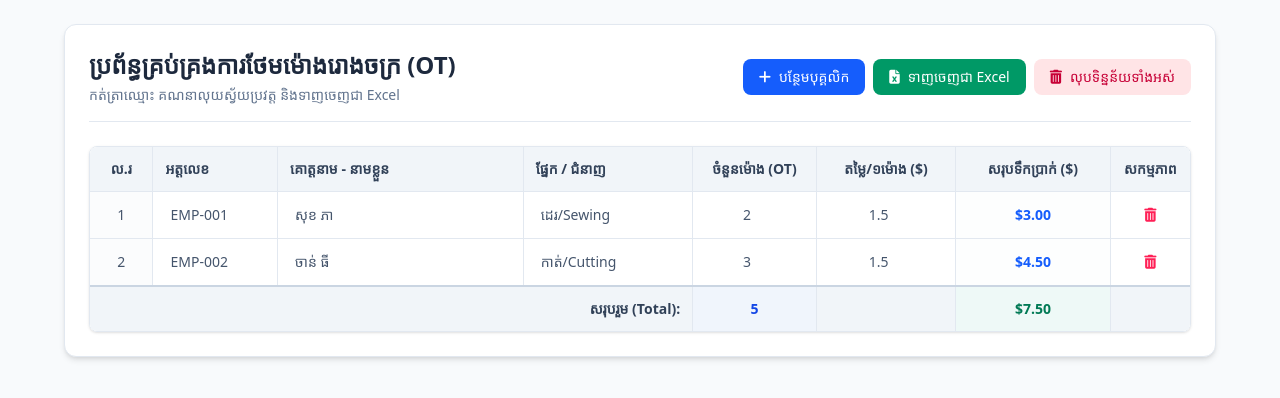
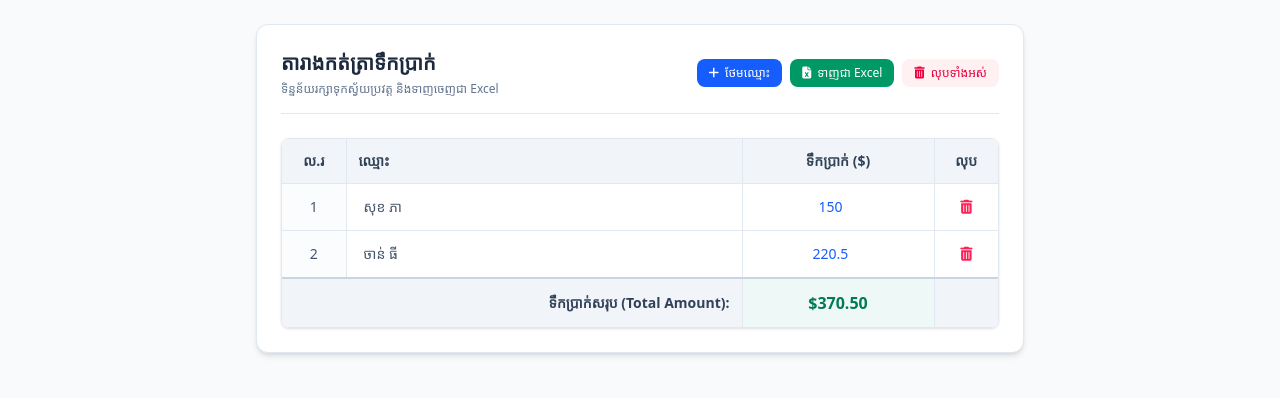
Before and after one commit to monsela1/MSL-Management-System, a plain HTML site: page index.html in a window 1280 px wide. Drawn offline with nearby package versions, Linux system fonts and the light colour scheme.

Commit message:
Update index.html

```diff
--- a/index.html
+++ b/index.html
@@ -3,55 +3,49 @@
 <head>
     <meta charset="UTF-8">
     <meta name="viewport" content="width=device-width, initial-scale=1.0">
-    <title>Factory Overtime Management System</title>
+    <title>Simple Amount Tracker</title>
     <script src="https://cdn.jsdelivr.net/npm/@tailwindcss/browser@4"></script>
     <link rel="stylesheet" href="https://cdnjs.cloudflare.com/ajax/libs/font-awesome/6.4.0/css/all.min.css">
     <script src="https://cdnjs.cloudflare.com/ajax/libs/xlsx/0.18.5/xlsx.full.min.js"></script>
 </head>
 <body class="bg-slate-50 p-4 md:p-6 font-sans">
 
-    <div class="max-w-6xl mx-auto bg-white p-4 md:p-6 rounded-xl shadow-md border border-slate-200">
+    <div class="max-w-3xl mx-auto bg-white p-4 md:p-6 rounded-xl shadow-md border border-slate-200">
 
-        <div class="flex flex-col md:flex-row justify-between items-start md:items-center mb-6 border-b border-slate-200 pb-4 gap-4">
+        <div class="flex flex-col sm:flex-row justify-between items-start sm:items-center mb-6 border-b border-slate-200 pb-4 gap-4">
             <div>
-                <h1 class="text-2xl font-bold text-slate-800">ប្រព័ន្ធគ្រប់គ្រងការថែមម៉ោងរោងចក្រ (OT)</h1>
-                <p class="text-sm text-slate-500 mt-1">កត់ត្រាឈ្មោះ គណនាលុយស្វ័យប្រវត្ត និងទាញចេញជា Excel</p>
+                <h1 class="text-xl font-bold text-slate-800">តារាងកត់ត្រាទឹកប្រាក់</h1>
+                <p class="text-xs text-slate-500 mt-1">ទិន្នន័យរក្សាទុកស្វ័យប្រវត្ត និងទាញចេញជា Excel</p>
             </div>
-            <div class="flex flex-wrap gap-2 w-full md:w-auto">
-                <button onclick="addRow()" class="bg-blue-600 hover:bg-blue-700 text-white px-4 py-2 rounded-lg font-medium text-sm flex items-center gap-2 transition cursor-pointer">
-                    <i class="fa-solid fa-plus"></i> បន្ថែមបុគ្គលិក
+            <div class="flex flex-wrap gap-2 w-full sm:w-auto">
+                <button onclick="addRow()" class="bg-blue-600 hover:bg-blue-700 text-white px-3 py-1.5 rounded-lg font-medium text-xs flex items-center gap-1.5 transition cursor-pointer">
+                    <i class="fa-solid fa-plus"></i> ថែមឈ្មោះ
                 </button>
-                <button onclick="exportToExcel()" class="bg-emerald-600 hover:bg-emerald-700 text-white px-4 py-2 rounded-lg font-medium text-sm flex items-center gap-2 transition cursor-pointer">
-                    <i class="fa-solid fa-file-excel"></i> ទាញចេញជា Excel
+                <button onclick="exportToExcel()" class="bg-emerald-600 hover:bg-emerald-700 text-white px-3 py-1.5 rounded-lg font-medium text-xs flex items-center gap-1.5 transition cursor-pointer">
+                    <i class="fa-solid fa-file-excel"></i> ទាញជា Excel
                 </button>
-                <button onclick="clearAllData()" class="bg-rose-100 hover:bg-rose-200 text-rose-700 px-4 py-2 rounded-lg font-medium text-sm flex items-center gap-2 transition cursor-pointer">
-                    <i class="fa-solid fa-trash-can"></i> លុបទិន្នន័យទាំងអស់
+                <button onclick="clearAllData()" class="bg-rose-50 hover:bg-rose-100 text-rose-600 px-3 py-1.5 rounded-lg font-medium text-xs flex items-center gap-1.5 transition cursor-pointer">
+                    <i class="fa-solid fa-trash-can"></i> លុបទាំងអស់
                 </button>
             </div>
         </div>
 
         <div class="overflow-x-auto rounded-lg border border-slate-200 shadow-sm">
-            <table class="w-full text-left border-collapse bg-white minimum-w-[800px]">
+            <table class="w-full text-left border-collapse bg-white">
                 <thead>
                     <tr class="bg-slate-100 border-b border-slate-200 text-slate-700 font-semibold text-sm select-none">
                         <th class="p-3 border-r border-slate-200 text-center w-16">ល.រ</th>
-                        <th class="p-3 border-r border-slate-200 w-32">អត្តលេខ</th>
-                        <th class="p-3 border-r border-slate-200 w-64">គោត្តនាម - នាមខ្លួន</th>
-                        <th class="p-3 border-r border-slate-200 w-44">ផ្នែក / ជំនាញ</th>
-                        <th class="p-3 border-r border-slate-200 text-center w-32">ចំនួនម៉ោង (OT)</th>
-                        <th class="p-3 border-r border-slate-200 text-center w-36">តម្លៃ/១ម៉ោង ($)</th>
-                        <th class="p-3 border-r border-slate-200 text-center w-40">សរុបទឹកប្រាក់ ($)</th>
-                        <th class="p-3 text-center w-20">សកម្មភាព</th>
+                        <th class="p-3 border-r border-slate-200">ឈ្មោះ</th>
+                        <th class="p-3 border-r border-slate-200 text-center w-48">ទឹកប្រាក់ ($)</th>
+                        <th class="p-3 text-center w-16">លុប</th>
                     </tr>
                 </thead>
                 <tbody id="table-body" class="text-slate-600 text-sm divide-y divide-slate-200">
                     </tbody>
                 <tfoot>
                     <tr class="bg-slate-100 font-bold text-slate-700 border-t-2 border-slate-300 text-sm select-none">
-                        <td colspan="4" class="p-3 border-r border-slate-200 text-right">សរុបរួម (Total):</td>
-                        <td id="total-ot-hours" class="p-3 border-r border-slate-200 text-center text-blue-700 bg-blue-50/50">0</td>
-                        <td class="p-3 border-r border-slate-200 bg-slate-100"></td>
-                        <td id="grand-total-amount" class="p-3 border-r border-slate-200 text-center text-emerald-700 bg-emerald-50/50">$0.00</td>
+                        <td colspan="2" class="p-3 border-r border-slate-200 text-right">ទឹកប្រាក់សរុប (Total Amount):</td>
+                        <td id="grand-total-amount" class="p-3 border-r border-slate-200 text-center text-emerald-700 bg-emerald-50/50 text-base">$0.00</td>
                         <td></td>
                     </tr>
                 </tfoot>
@@ -60,41 +54,30 @@
     </div>
 
     <script>
-        // ចាប់ផ្តើមដំណើរការដំបូង៖ ទាញទិន្នន័យពី LocalStorage បើគ្មានទេ ដាក់ទិន្នន័យគំរូ ២ ជួរ
-        let employeeData = JSON.parse(localStorage.getItem('factory_ot_data')) || [
-            { id: "EMP-001", name: "សុខ ភា", department: "ដេរ/Sewing", hours: 2, rate: 1.5 },
-            { id: "EMP-002", name: "ចាន់ ធី", department: "កាត់/Cutting", hours: 3, rate: 1.5 }
+        // ទាញទិន្នន័យពី LocalStorage បើគ្មានទេ ដាក់ទិន្នន័យគំរូ ២ ជួរ
+        let records = JSON.parse(localStorage.getItem('simple_amount_data')) || [
+            { name: "សុខ ភា", amount: 150.00 },
+            { name: "ចាន់ ធី", amount: 220.50 }
         ];
 
-        // មុខងារ Render បង្ហាញទិន្នន័យទៅលើតារាង HTML
+        // បង្ហាញទិន្នន័យលើតារាង
         function renderTable() {
             const tbody = document.getElementById('table-body');
             tbody.innerHTML = "";
 
-            employeeData.forEach((emp, index) => {
-                const totalAmount = (emp.hours * emp.rate).toFixed(2);
+            records.forEach((item, index) => {
                 const tr = document.createElement('tr');
                 tr.className = "hover:bg-slate-50/80 transition";
                 tr.innerHTML = `
                     <td class="p-2 border-r border-slate-200 text-center font-medium bg-slate-50/50 select-none">${index + 1}</td>
                     <td class="p-2 border-r border-slate-200">
-                        <input type="text" value="${emp.id}" onchange="updateData(${index}, 'id', this.value)" placeholder="EMP-..." class="w-full px-2 py-1 border border-transparent hover:border-slate-300 focus:border-blue-500 focus:bg-white rounded outline-none bg-transparent transition">
-                    </td>
-                    <td class="p-2 border-r border-slate-200">
-                        <input type="text" value="${emp.name}" onchange="updateData(${index}, 'name', this.value)" placeholder="ឈ្មោះបុគ្គលិក" class="w-full px-2 py-1 border border-transparent hover:border-slate-300 focus:border-blue-500 focus:bg-white rounded outline-none bg-transparent transition">
-                    </td>
-                    <td class="p-2 border-r border-slate-200">
-                        <input type="text" value="${emp.department}" onchange="updateData(${index}, 'department', this.value)" placeholder="ផ្នែក" class="w-full px-2 py-1 border border-transparent hover:border-slate-300 focus:border-blue-500 focus:bg-white rounded outline-none bg-transparent transition">
+                        <input type="text" value="${item.name}" onchange="updateData(${index}, 'name', this.value)" placeholder="បញ្ចូលឈ្មោះ..." class="w-full px-2 py-1 border border-transparent hover:border-slate-300 focus:border-blue-500 focus:bg-white rounded outline-none bg-transparent transition">
                     </td>
                     <td class="p-2 border-r border-slate-200 text-center">
-                        <input type="number" step="any" value="${emp.hours}" oninput="updateData(${index}, 'hours', this.value, true)" class="w-full text-center px-2 py-1 border border-transparent hover:border-slate-300 focus:border-blue-500 focus:bg-white rounded outline-none bg-transparent transition">
+                        <input type="number" step="any" value="${item.amount || ''}" oninput="updateData(${index}, 'amount', this.value, true)" placeholder="0.00" class="w-full text-center px-2 py-1 border border-transparent hover:border-slate-300 focus:border-blue-500 focus:bg-white rounded outline-none bg-transparent font-medium text-blue-600 transition">
                     </td>
-                    <td class="p-2 border-r border-slate-200 text-center">
-                        <input type="number" step="any" value="${emp.rate}" oninput="updateData(${index}, 'rate', this.value, true)" class="w-full text-center px-2 py-1 border border-transparent hover:border-slate-300 focus:border-blue-500 focus:bg-white rounded outline-none bg-transparent transition">
-                    </td>
-                    <td class="p-2 border-r border-slate-200 text-center bg-slate-50/30 font-semibold text-blue-600 select-none">$${totalAmount}</td>
                     <td class="p-2 text-center">
-                        <button onclick="deleteRow(${index})" class="text-rose-500 hover:text-rose-700 p-1 transition cursor-pointer" title="លុបជួរនេះ">
+                        <button onclick="deleteRow(${index})" class="text-rose-500 hover:text-rose-700 p-1 transition cursor-pointer">
                             <i class="fa-solid fa-trash-can"></i>
                         </button>
                     </td>
@@ -106,108 +89,77 @@
             saveToLocalStorage();
         }
 
-        // មុខងារកែប្រែទិន្នន័យក្នុង Array ពេលអ្នកប្រើវាយបញ្ចូលកែប្រែលើ Cell
+        // កែប្រែទិន្នន័យ
         function updateData(index, field, value, isNumber = false) {
             if (isNumber) {
-                employeeData[index][field] = parseFloat(value) || 0;
-                // បើជាការកែម៉ោង ឬតម្លៃ ត្រូវរៀបចំគណនាសរុបឡើងវិញភ្លាមៗ
-                const tbody = document.getElementById('table-body');
-                const row = tbody.rows[index];
-                const totalCell = row.cells[6];
-                const total = employeeData[index].hours * employeeData[index].rate;
-                totalCell.innerText = `$${total.toFixed(2)}`;
+                records[index][field] = parseFloat(value) || 0;
                 calculateSummary();
             } else {
-                employeeData[index][field] = value;
+                records[index][field] = value;
             }
             saveToLocalStorage();
         }
 
-        // មុខងារបន្ថែមជួរថ្មី
+        // ថែមជួរថ្មី
         function addRow() {
-            employeeData.push({ id: "", name: "", department: "", hours: 0, rate: 1.5 });
+            records.push({ name: "", amount: 0 });
             renderTable();
         }
 
-        // មុខងារលុបជួរណាមួយចោល
+        // លុបជួរ
         function deleteRow(index) {
-            employeeData.splice(index, 1);
+            records.splice(index, 1);
             renderTable();
         }
 
-        // មុខងារលុបទិន្នន័យទាំងអស់ចោលដើម្បីចាប់ផ្តើមថ្មី
+        // លុបទាំងអស់
         function clearAllData() {
-            if(confirm("តើបងពិតជាចង់លុបទិន្នន័យទាំងអស់ក្នុងតារាងមែនទេ?")) {
-                employeeData = [];
+            if(confirm("តើបងពិតជាចង់លុបទិន្នន័យទាំងអស់មែនទេ?")) {
+                records = [];
                 renderTable();
             }
         }
 
-        // មុខងារគណនាផលបូករួមនៅខាងក្រោមតារាង
+        // គណនាទឹកប្រាក់សរុប
         function calculateSummary() {
-            let totalHours = 0;
             let grandTotal = 0;
-
-            employeeData.forEach(emp => {
-                totalHours += emp.hours;
-                grandTotal += (emp.hours * emp.rate);
+            records.forEach(item => {
+                grandTotal += item.amount;
             });
-
-            document.getElementById('total-ot-hours').innerText = totalHours % 1 === 0 ? totalHours : totalHours.toFixed(1);
             document.getElementById('grand-total-amount').innerText = `$${grandTotal.toFixed(2)}`;
         }
 
-        // មុខងាររក្សាទុកទិន្នន័យចូល LocalStorage
+        // Save ចូលសតិចងចាំ Browser
         function saveToLocalStorage() {
-            localStorage.setItem('factory_ot_data', JSON.stringify(employeeData));
+            localStorage.setItem('simple_amount_data', JSON.stringify(records));
         }
 
-        // មុខងារបំប្លែងទិន្នន័យ និងទាញចេញជាហ្វាយ Excel (.xlsx) ផ្លូវការ
+        // ទាញចេញជា Excel
         function exportToExcel() {
-            if(employeeData.length === 0) {
-                alert("គ្មានទិន្នន័យសម្រាប់ទាញចេញទេបង! សូមបន្ថែមទិន្នន័យសិន។");
+            if(records.length === 0) {
+                alert("គ្មានទិន្នន័យសម្រាប់ទាញចេញទេបង!");
                 return;
             }
 
-            // រៀបចំក្បាលតារាងភាសាខ្មែរសម្រាប់ហ្វាយ Excel
-            const excelRows = [
-                ["ល.រ", "អត្តលេខ", "គោត្តនាម-នាមខ្លួន", "ផ្នែក/ជំនាញ", "ចំនួនម៉ោងថែម (OT)", "តម្លៃ/១ម៉ោង ($)", "សរុបទឹកប្រាក់ ($)"]
-            ];
-
-            let totalHours = 0;
+            const excelRows = [["ល.រ", "ឈ្មោះ", "ទឹកប្រាក់ ($)"]];
             let grandTotal = 0;
 
-            // បញ្ចូលទិន្នន័យបុគ្គលិកម្នាក់ៗចូលជួរ Excel
-            employeeData.forEach((emp, index) => {
-                const total = emp.hours * emp.rate;
-                totalHours += emp.hours;
-                grandTotal += total;
-
-                excelRows.push([
-                    index + 1,
-                    emp.id,
-                    emp.name,
-                    emp.department,
-                    emp.hours,
-                    emp.rate,
-                    total
-                ]);
+            records.forEach((item, index) => {
+                grandTotal += item.amount;
+                excelRows.push([index + 1, item.name, item.amount]);
             });
 
-            // បន្ថែមជួរសរុបលទ្ធផលចុងក្រោយគេនៅខាងក្រោមគេបង្អស់
-            excelRows.push(["សរុបរួម (Total)", "", "", "", totalHours, "", grandTotal]);
+            excelRows.push(["ទឹកប្រាក់សរុប", "", grandTotal]);
 
-            // បង្កើត Workbook របស់ SheetJS
             const worksheet = XLSX.utils.aoa_to_sheet(excelRows);
             const workbook = XLSX.utils.book_new();
-            XLSX.utils.book_append_sheet(workbook, worksheet, "តារាងម៉ោងថែម OT");
+            XLSX.utils.book_append_sheet(workbook, worksheet, "តារាងទឹកប្រាក់");
 
-            // ទាញដោនឡូដជាហ្វាយ .xlsx ដោយដាក់ឈ្មោះតាមកាលបរិច្ឆេទ
             const date = new Date().toISOString().slice(0, 10);
-            XLSX.writeFile(workbook, `តារាង_OT_រោងចក្រ_${date}.xlsx`);
+            XLSX.writeFile(workbook, `តារាង_ទឹកប្រាក់_${date}.xlsx`);
         }
 
-        // ដំណើរការ Render បង្ហាញតារាងនៅពេលបើក Web ភ្លាម
+        // ដំណើរការតារាងពេលបើក Web ភ្លាម
         renderTable();
     </script>
 </body>
```
